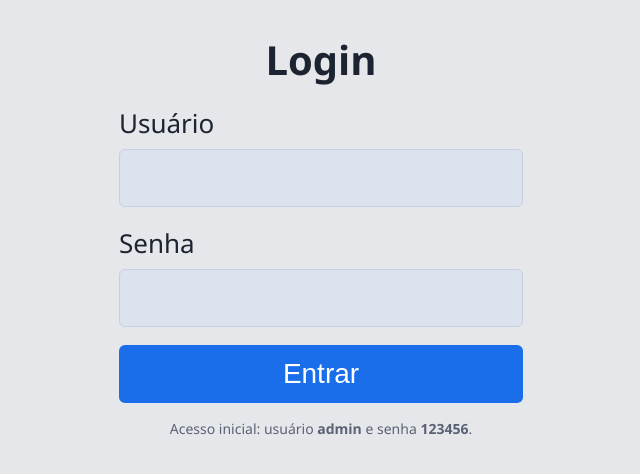
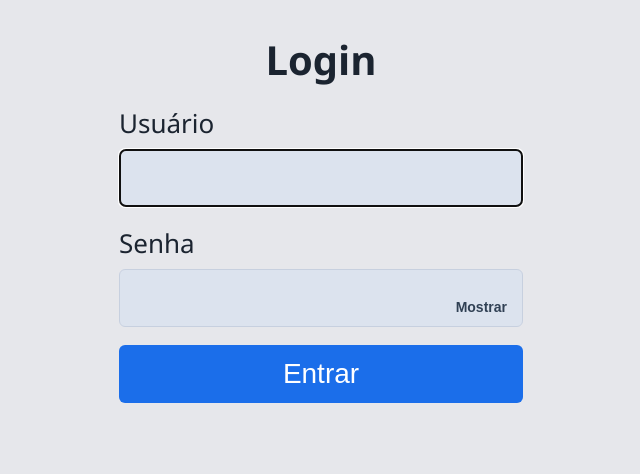
Before and after one commit to ti04-mil/paradas, a Python web app: template templates/login.html in a window 1280 px wide. Shown: the part 110-584 px from the top of the page, without its empty margins (319-959 px from the left). Run offline with Jinja, Linux system fonts and the light colour scheme; the template is opened without the code that fills it, so the values that code supplies are empty.

Commit message:
Melhora usabilidade da tela de login

```diff
--- a/templates/login.html
+++ b/templates/login.html
@@ -86,6 +86,42 @@
             margin-bottom: 18px;
         }
 
+        .input-error {
+            border-color: #d9534f;
+            background: #f8e7e7;
+        }
+
+        .field-error {
+            color: #a94442;
+            font-size: 16px;
+            margin-top: -10px;
+            margin-bottom: 12px;
+        }
+
+        .password-field {
+            position: relative;
+        }
+
+        .toggle-password {
+            position: absolute;
+            right: 8px;
+            top: 50%;
+            transform: translateY(-50%);
+            border: 0;
+            background: transparent;
+            color: #314154;
+            font-size: 14px;
+            font-weight: 600;
+            width: auto;
+            padding: 8px;
+            cursor: pointer;
+        }
+
+        .toggle-password:hover {
+            background: transparent;
+            color: #1b2430;
+        }
+
         button {
             width: 100%;
             border: 0;
@@ -127,15 +163,54 @@
             <h1>Login</h1>
             <form method="post" action="{{ url_for('login') }}">
                 <label for="login">Usuário</label>
-                <input id="login" name="login" type="text" required autocomplete="username" />
+                <input
+                    id="login"
+                    name="login"
+                    type="text"
+                    value="{{ form_values['login'] if form_values else '' }}"
+                    class="{% if form_errors and form_errors.get('login') %}input-error{% endif %}"
+                    required
+                    autocomplete="username"
+                    autofocus
+                />
+                {% if form_errors and form_errors.get('login') %}
+                    <p class="field-error">{{ form_errors['login'] }}</p>
+                {% endif %}
 
                 <label for="senha">Senha</label>
-                <input id="senha" name="senha" type="password" required autocomplete="current-password" />
+                <div class="password-field">
+                    <input
+                        id="senha"
+                        name="senha"
+                        type="password"
+                        class="{% if form_errors and form_errors.get('senha') %}input-error{% endif %}"
+                        required
+                        autocomplete="current-password"
+                    />
+                    <button type="button" class="toggle-password" id="togglePassword" aria-label="Mostrar senha">Mostrar</button>
+                </div>
+                {% if form_errors and form_errors.get('senha') %}
+                    <p class="field-error">{{ form_errors['senha'] }}</p>
+                {% endif %}
 
                 <button type="submit">Entrar</button>
             </form>
-            <p class="hint">Acesso inicial: usuário <strong>admin</strong> e senha <strong>123456</strong>.</p>
+            {% if show_default_login_hint %}
+                <p class="hint">Acesso inicial: usuário <strong>admin</strong> e senha <strong>123456</strong>.</p>
+            {% endif %}
         </section>
     </main>
+
+    <script>
+        const senhaInput = document.getElementById("senha");
+        const togglePassword = document.getElementById("togglePassword");
+
+        togglePassword?.addEventListener("click", () => {
+            const isPasswordType = senhaInput.type === "password";
+            senhaInput.type = isPasswordType ? "text" : "password";
+            togglePassword.textContent = isPasswordType ? "Ocultar" : "Mostrar";
+            togglePassword.setAttribute("aria-label", isPasswordType ? "Ocultar senha" : "Mostrar senha");
+        });
+    </script>
 </body>
 </html>
```
Also changed, not shown: app.py (+30 -6 lines).
